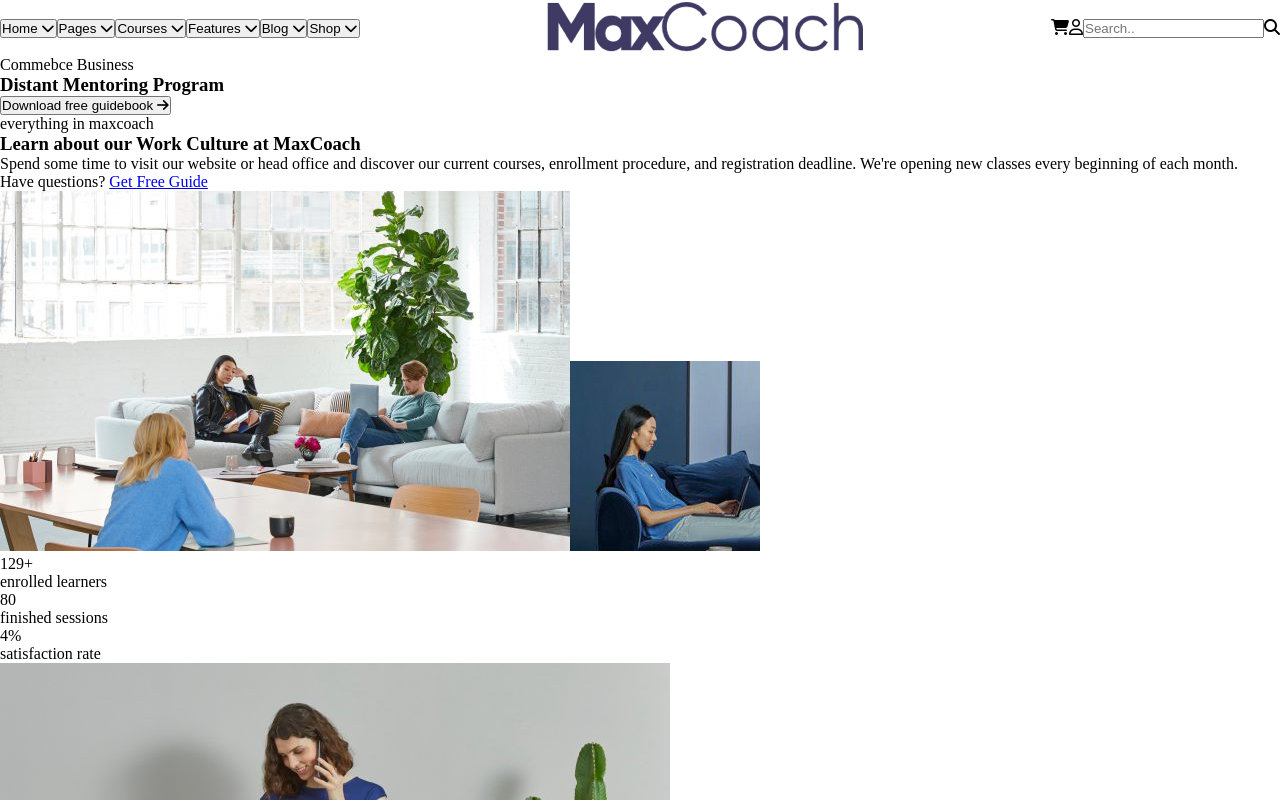
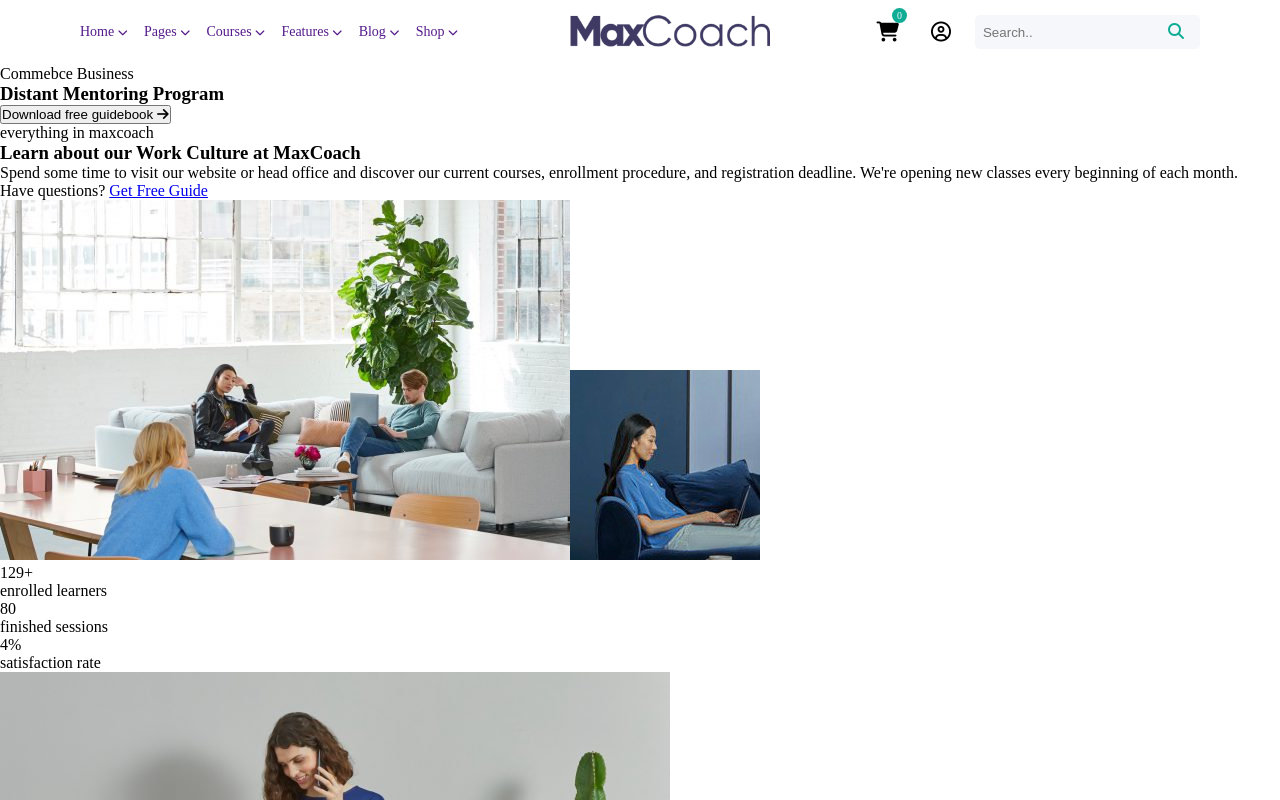
Before and after one commit to MarioBroi/proj-html-vuejs, a Vue app: page / in a window 1280 px wide. Shown: the top 800 px of the page. Built offline with nearby package versions, Linux system fonts and the light colour scheme.

Commit message:
edit Header style in style.css

```diff
--- a/src/components/AppHeader.vue
+++ b/src/components/AppHeader.vue
@@ -10,34 +10,34 @@ export default {
 
         <div class="dropdown">
 
-            <button class="home">
+            <a href="" class="home">
                 Home <i class="fa-solid fa-chevron-down"></i>
-            </button>
+            </a>
             <!-- /.home -->
 
-            <button class="pages">
+            <a href="" class="pages">
                 Pages <i class="fa-solid fa-chevron-down"></i>
-            </button>
+            </a>
             <!-- /.pages -->
 
-            <button class="courses">
+            <a href="" class="courses">
                 Courses <i class="fa-solid fa-chevron-down"></i>
-            </button>
+            </a>
             <!-- /.courses -->
 
-            <button class="features">
+            <a href="" class="features">
                 Features <i class="fa-solid fa-chevron-down"></i>
-            </button>
+            </a>
             <!-- /.features -->
 
-            <button class="blog">
+            <a href="" class="blog">
                 Blog <i class="fa-solid fa-chevron-down"></i>
-            </button>
+            </a>
             <!-- /.blog -->
 
-            <button class="shop">
+            <a href="" class="shop">
                 Shop <i class="fa-solid fa-chevron-down"></i>
-            </button>
+            </a>
             <!-- /.shop -->
 
         </div>
@@ -50,14 +50,15 @@ export default {
 
         <div class="utility-buttons">
 
-            <div class="cart">
+            <a href="" class="cart">
                 <i class="fa-solid fa-cart-shopping"></i>
-            </div>
+                <span class="cart-number">0</span>
+            </a>
             <!-- /.cart -->
 
-            <div class="profile">
-                <i class="fa-regular fa-user"></i>
-            </div>
+            <a href="" class="profile">
+                <i class="fa-regular fa-circle-user"></i>
+            </a>
             <!-- /.profile -->
 
             <div class="search">
@@ -74,12 +75,4 @@ export default {
 
 </template>
 
-<style>
-
-.site-header, .utility-buttons {
-    display: flex;
-    justify-content: space-between;
-    align-items: center;
-}
-
-</style>
+<style></style>
--- a/src/style.css
+++ b/src/style.css
@@ -6,7 +6,7 @@
 }
 
 :root {
-  --proj-lighest: #ffffff;
+  --proj-lightest: #ffffff;
   --proj-focus: #10ad96;
   --proj-logo: #3f3a64;
   --proj-logo-ligth: #8c89a2;
@@ -15,4 +15,79 @@
   --proj-shade: #f5f1ed;
   --proj-dark: #696969;
 }
+
 /* #endregion Common */
+
+/* #region Header */
+.site-header {
+  display: flex;
+  justify-content: space-between;
+  align-items: center;
+  margin: 0.5rem 5rem;
+
+  .dropdown {
+    font-size: 14px;
+    a {
+      padding: 0 0.8rem 0 0;
+      text-decoration: none;
+
+      i {
+        font-size: 10px;
+      }
+    }
+  }
+
+  .logo {
+    img {
+      width: 200px;
+    }
+  }
+
+  .utility-buttons {
+    display: flex;
+    align-items: center;
+
+    .cart,
+    .profile {
+      font-size: 20px;
+      margin: 0 1rem 0 0;
+      padding: 0.8rem 0.5rem;
+      color: black;
+      text-decoration: none;
+    }
+
+    .cart {
+      position: relative;
+    }
+
+    .cart-number {
+      font-size: 10px;
+      position: absolute;
+      top: 0;
+      right: 0;
+      padding: 2px 5px;
+      color: var(--proj-light);
+      background-color: var(--proj-focus);
+      border-radius: 50%;
+    }
+
+    .search {
+      padding: 0.5rem;
+      border-radius: 5px;
+      background-color: var(--proj-light);
+
+      input {
+        border: none;
+        background-color: var(--proj-light);
+      }
+
+      i {
+        padding: 0 0.5rem;
+        color: var(--proj-focus);
+      }
+    }
+
+  }
+}
+
+/* #endregion Header */
```
Also changed, not shown: 1 other file (tests, documents, lock files or other folders).
